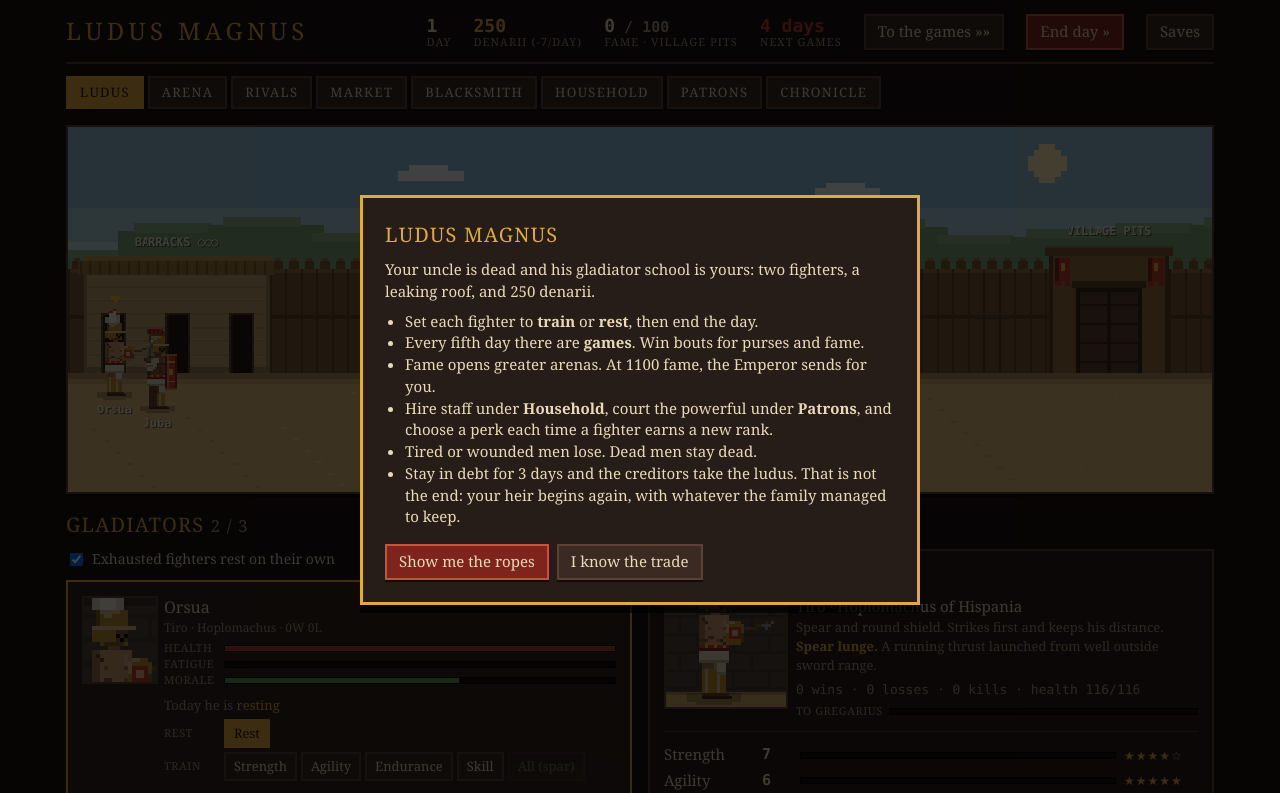
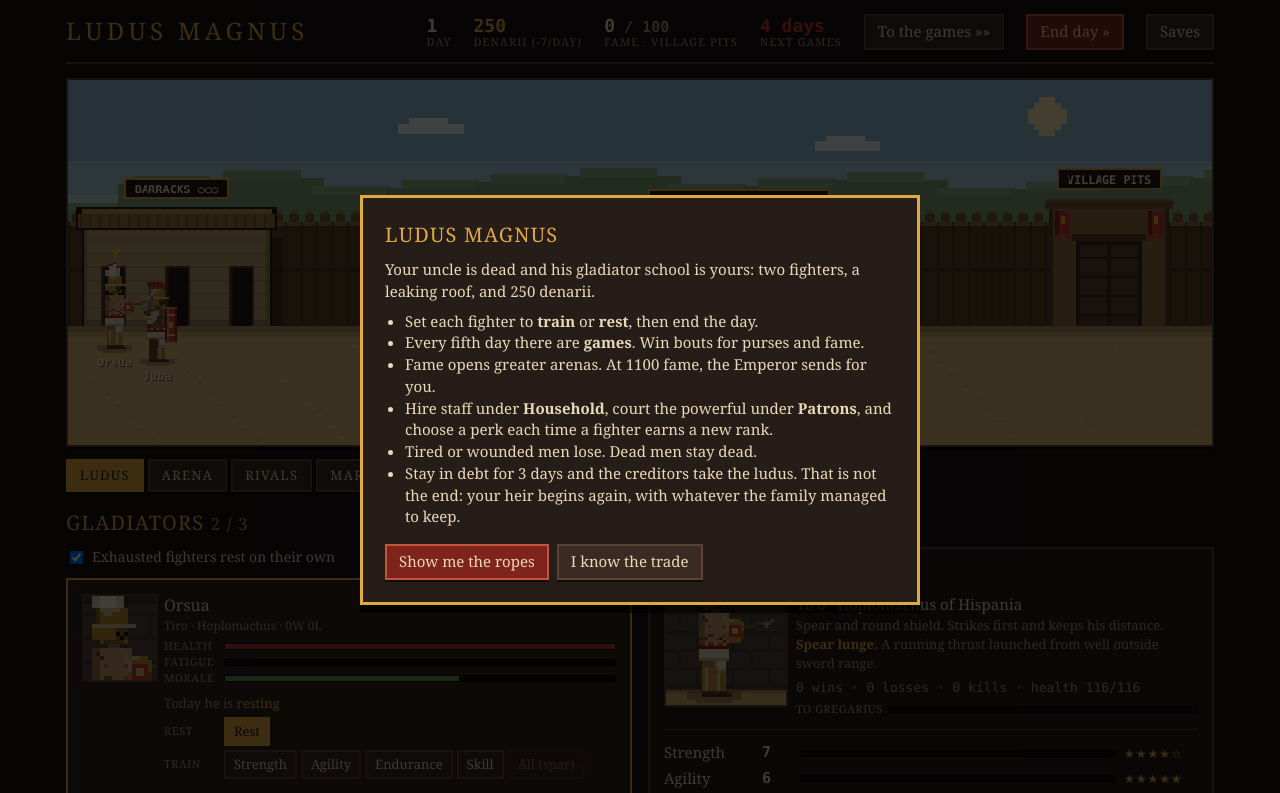
Before and after one commit to CheesusCrustBoyMillionare/ludus-magnus, a plain HTML site: page index.html in a window 1280 px wide. Shown: the top 793 px of the page. Drawn offline with Linux system fonts and the light colour scheme.

Commit message:
Keep the yard on every tab; make its buildings stand out
The ludus yard is now part of the page frame, above the tabs, so it
stays on screen whichever tab is open. Clicking a fighter in it opens
the Ludus tab on his dossier.

The back wall is shaded, and every building has an outline and throws
a shadow on it. The smaller structures get proper bodies and their own
colours: a green-striped healer's tent, a blue-canopied washing place,
a whitewashed cookhouse with a tiled roof, and a soot-black forge.
Higher levels keep the colour as a band. Names sit on dark plaques.

The yard stops redrawing while a fight covers the page.

Co-Authored-By: Claude Fable 5.2 <noreply@anthropic.com>

```diff
--- a/css/style.css
+++ b/css/style.css
@@ -164,4 +164,4 @@ button.mini.better { border-color: var(--green); }
 .item h3 { font-size: 16px; }
 
 /* the ludus yard */
-#yard { display: block; width: 100%; height: auto; aspect-ratio: 59 / 19; image-rendering: pixelated; border: 2px solid var(--line); box-shadow: 0 3px 0 #0006; margin-bottom: 16px; cursor: pointer; background: #8fbcd4; }
+#yard { display: block; width: 100%; height: auto; aspect-ratio: 59 / 19; image-rendering: pixelated; border: 2px solid var(--line); box-shadow: 0 3px 0 #0006; margin: 14px 0 0; cursor: pointer; background: #8fbcd4; }
--- a/index.html
+++ b/index.html
@@ -9,6 +9,7 @@
 <body>
 <div id="app">
   <header id="topbar"></header>
+  <canvas id="yard" width="1180" height="380" data-act="yard" data-tip="Your ludus. Buildings grow as you improve them. Click a fighter to open his dossier, or a building to go to its screen."></canvas>
   <nav id="tabs"></nav>
   <main id="view"></main>
 </div>
--- a/js/main.js
+++ b/js/main.js
@@ -50,7 +50,6 @@ const TIPS = {
   feud: 'Deepens when you kill their fighters or they kill yours. At 40 their champion calls you out; refusing costs you.',
   rations: 'Paid per fighter per day. Better food means higher morale.',
   dynasty: 'If debt takes the ludus, an heir begins again with what the family has kept. See the Chronicle for the house so far.',
-  yard: 'Your ludus. Buildings grow as you improve them. Click a fighter to open his dossier, or a building to go to its screen.',
   friend: 'Friends hit harder when they fight on the same side. If one dies, the other grieves, and may swear to kill the man who did it.',
   rivalbond: 'Rivals inside your own ludus train harder to outdo each other, but fight worse on the same side.',
   vow: 'He has sworn to face this rival. When that man appears on a card he fights him with extra fury; winning lifts him greatly.',
@@ -154,7 +153,7 @@ function render() {
   hideTip();
   renderTop(); renderTabs(); renderView(); paintPortraits();
   // a browser may briefly pair a cached page with newer scripts; never let a missing yard stop the game
-  if (ui.tab === 'ludus' && typeof startYard === 'function') startYard();
+  if (typeof startYard === 'function') startYard();
   renderTutor();
 }
 
@@ -277,8 +276,7 @@ function gladDetail(g) {
 function viewLudus() {
   if (!G.roster.length) return `<div class="panel">Your cells are empty. Visit the market.</div>`;
   if (!byId(ui.sel)) ui.sel = G.roster[0].id;
-  return `<canvas id="yard" width="1180" height="380" data-act="yard"${tip('yard')}></canvas>
-  <div class="cols">
+  return `<div class="cols">
     <div><h2>Gladiators <small>${G.roster.length} / ${capacity()}</small></h2>
       <label class="row"${tip('autorest')} style="margin-bottom:10px;font-size:14px;gap:6px"><input type="checkbox" data-chg="autorest" ${G.autoRest ? 'checked' : ''}> Exhausted fighters rest on their own</label><div class="grid">${G.roster.map(gladCard).join('')}</div></div>
     <div><h2>Dossier</h2>${gladDetail(byId(ui.sel))}</div>
@@ -779,7 +777,7 @@ const ACTIONS = {
   yard(v, w, el, e) {                       // click a fighter to open his dossier, a building to go to its screen
     const h = typeof yardPick === 'function' ? yardPick(el, e) : null;
     if (!h) return;
-    if (h.fighter) ui.sel = h.fighter; else ui.tab = h.tab;
+    if (h.fighter) { ui.sel = h.fighter; ui.tab = 'ludus'; } else ui.tab = h.tab;
     render();
   },
   activity(v, w, el) {
--- a/js/yard.js
+++ b/js/yard.js
@@ -41,6 +41,14 @@ function drawYard(cv, T) {
     ctx.fillStyle = 'rgba(0,0,0,.55)'; ctx.fillText(text, x + 0.5, y + 0.5);
     ctx.fillStyle = '#f2e6cc'; ctx.fillText(text, x, y);
   };
+  // building names sit on a dark plaque so they read against any wall
+  const sign = (x, y, text) => {
+    ctx.font = 'bold 6px Consolas, monospace'; ctx.textAlign = 'center';
+    const w = Math.ceil(ctx.measureText(text).width) + 8;
+    R(x - w / 2 - 1, y - 8, w + 2, 11, '#e0aa3e'); R(x - w / 2, y - 7, w, 9, '#241812');
+    ctx.fillStyle = '#f2e6cc'; ctx.fillText(text, x, y);
+  };
+  const OUT = '#2a1c14', SHADOW = 'rgba(0,0,0,.3)';
   const pips = (n, max) => '●'.repeat(n) + '○'.repeat(max - n);
   const smoke = (x, y, n, col) => {            // puffs drifting up and to the right
     for (let i = 0; i < n; i++) {
@@ -68,15 +76,20 @@ function drawYard(cv, T) {
     if (t >= 2) for (let x = 0; x < 590; x += 14) R(x, 69, 8, 5, W.c);
   }
 
+  R(0, 76, 590, GY - 76, 'rgba(24,14,8,.3)');      // the wall falls into shade so what stands before it shows
+
   // ---- generic building pieces ----
   const walls = (x, w, h, c) => {
     const y = GY - h, d = shade(c, 0.78);
+    R(x + w + 1, y + 6, 6, h - 6, SHADOW);                    // shadow thrown on the wall behind
+    R(x - 1, y - 1, w + 2, h + 1, OUT);                       // outline
     R(x, y, w, h, c); R(x, y, 2, h, d); R(x + w - 2, y, 2, h, d);
     for (let yy = y + 7; yy < GY - 2; yy += 7) R(x + 2, yy, w - 4, 1, shade(c, 0.9));
     R(x, GY - 3, w, 3, d);
     return y;
   };
   const roof = (x, y, w, kind) => {
+    if (kind === 'thatch') R(x - 4, y - 10, w + 8, 12, OUT); else if (kind === 'tile') R(x - 5, y - 13, w + 10, 15, OUT); else R(x - 3, y - 4, w + 6, 6, OUT);
     if (kind === 'thatch') { R(x - 3, y - 6, w + 6, 7, '#9a7a42'); R(x - 1, y - 9, w + 2, 3, '#b8964e'); for (let xx = x - 2; xx < x + w + 3; xx += 5) R(xx, y - 6, 1, 7, '#7a5e30'); }
     else if (kind === 'tile') { R(x - 4, y - 5, w + 8, 6, '#a8452e'); R(x - 1, y - 9, w + 2, 4, '#b8553a'); R(x + 5, y - 12, w - 10, 3, '#c9684a'); for (let xx = x - 3; xx < x + w + 4; xx += 4) R(xx, y - 5, 1, 6, '#7e3220'); }
     else { R(x - 2, y - 3, w + 4, 4, '#8a6a4a'); R(x - 2, y - 3, w + 4, 1, '#a8855e'); }
@@ -94,7 +107,7 @@ function drawYard(cv, T) {
     for (let i = 0; i < n; i++) door(x + 10 + i * ((w - 30) / Math.max(1, n - 1)), 11, 30);
     if (lv >= 2) { R(x, GY - 46, w, 2, '#a8905e'); for (let i = 0; i < n; i++) win(x + 12 + i * ((w - 30) / Math.max(1, n - 1)), GY - 74); }
     if (lv >= 3) { for (let xx = x - 2; xx <= x + w - 3; xx += 24) column(xx, GY - 46, 46); R(x - 3, GY - 49, w + 6, 4, '#f0e8d6'); }
-    label(x + w / 2, y - 14, 'BARRACKS ' + pips(lv, 3));
+    sign(x + w / 2, y - 17, 'BARRACKS ' + pips(lv, 3));
     hit(x, y - 12, x + w, GY, { tab: 'facilities' });
   }
   // ---- infirmary: a cot under an awning, then a hut, then stone, then columns ----
@@ -102,36 +115,57 @@ function drawYard(cv, T) {
     const lv = F.infirmary, x = 172, w = [36, 44, 52, 58][lv], h = [38, 48, 58, 66][lv];
     let y;
     if (lv === 0) {
-      y = GY - h; R(x, y, 2, h, '#7a5a2a'); R(x + w - 2, y, 2, h, '#7a5a2a'); R(x - 3, y, w + 6, 5, '#e8d7b0'); R(x - 3, y + 4, w + 6, 1, '#b8a888');
-      for (let xx = x; xx < x + w; xx += 8) R(xx, y, 4, 5, '#b8452e');
-      R(x + 8, GY - 9, 20, 3, '#f2ecd8'); R(x + 8, GY - 6, 2, 6, '#7a5a2a'); R(x + 26, GY - 6, 2, 6, '#7a5a2a'); R(x + 8, GY - 11, 5, 2, '#e8d7b0');
+      // a healer's tent: canvas walls, a green-striped awning, a cot inside
+      y = GY - h;
+      R(x + w + 1, y + 10, 6, h - 10, SHADOW);
+      R(x - 1, y + 5, w + 2, h - 5, OUT); R(x, y + 6, w, h - 6, '#efe6cf'); R(x, y + 6, 3, h - 6, '#cfc4a6'); R(x + w - 3, y + 6, 3, h - 6, '#cfc4a6');
+      R(x + 8, y + 13, w - 16, h - 13, '#33241c');
+      R(x - 5, y - 1, w + 10, 9, OUT); R(x - 4, y, w + 8, 7, '#efe6cf'); for (let xx = x - 4; xx < x + w + 4; xx += 8) R(xx, y, 4, 7, '#3f8a3a');
+      R(x + 10, GY - 10, w - 20, 3, '#f2ecd8'); R(x + 10, GY - 7, 2, 7, '#7a5a2a'); R(x + w - 12, GY - 7, 2, 7, '#7a5a2a'); R(x + 10, GY - 12, 5, 2, '#e8d7b0');
     } else {
-      y = walls(x, w, h, lv >= 2 ? '#ddd3bd' : '#c9b58a'); roof(x, y, w, lv >= 2 ? 'tile' : 'thatch');
+      y = walls(x, w, h, lv >= 2 ? '#f6f1e4' : '#efe6cf'); roof(x, y, w, lv >= 2 ? 'tile' : 'thatch');
+      R(x + 2, y + 2, w - 4, 3, '#3f8a3a');                                           // the healers' green band
       door(x + w / 2 - 6, 12, 30); win(x + 6, GY - 30); if (lv >= 2) win(x + w - 12, GY - 30);
       if (lv >= 3) { column(x - 3, GY - 40, 40); column(x + w - 2, GY - 40, 40); R(x - 4, GY - 43, w + 8, 4, '#f0e8d6'); }
       R(x + w / 2 - 5, y + 6, 10, 10, '#f2ecd8'); R(x + w / 2 - 1, y + 7, 1, 8, '#3f8a3a'); R(x + w / 2 - 2, y + 9, 3, 1, '#3f8a3a'); R(x + w / 2 - 1, y + 12, 3, 1, '#3f8a3a');
     }
-    label(x + w / 2, y - (lv ? 14 : 4), 'INFIRMARY ' + pips(lv, 3));
+    sign(x + w / 2, y - (lv ? (lv >= 2 ? 19 : 16) : 7), 'INFIRMARY ' + pips(lv, 3));
     hit(x, y - 12, x + w, GY, { tab: 'facilities' });
   }
   // ---- baths: a trough, then a bathhouse, then a dome, then a grand dome with columns ----
   {
-    const lv = F.baths, x = 244, w = [28, 46, 58, 70][lv], h = [10, 44, 52, 60][lv];
+    const lv = F.baths, x = 244, w = [34, 46, 58, 70][lv], h = [36, 44, 52, 60][lv];
     let y = GY - h;
-    if (lv === 0) { R(x, y, w, h, '#7a5a34'); R(x + 2, y + 2, w - 4, 4, '#5aa0d0'); R(x + 3, y + 2, 6, 1, '#bfe0f0'); R(x, y, w, 2, '#94703f'); }
+    if (lv === 0) {       // a washing place: a stone basin under a blue-striped canopy
+      R(x + w + 1, y + 10, 6, h - 10, SHADOW);
+      R(x - 1, y + 5, w + 2, h - 16, OUT); R(x, y + 6, w, h - 18, '#d3e6ec'); R(x, y + 6, 3, h - 18, '#b3ccd4');
+      R(x, y + 4, 2, h - 4, '#5a4334'); R(x + w - 2, y + 4, 2, h - 4, '#5a4334');
+      R(x - 5, y - 1, w + 10, 9, OUT); R(x - 4, y, w + 8, 7, '#eef6f8'); for (let xx = x - 4; xx < x + w + 4; xx += 8) R(xx, y, 4, 7, '#3d86c8');
+      R(x + 1, GY - 13, w - 2, 13, OUT); R(x + 2, GY - 12, w - 4, 12, '#c9c0aa'); R(x + 2, GY - 12, w - 4, 2, '#e4dcc8');
+      R(x + 5, GY - 10, w - 10, 5, '#3d9be0'); R(x + 6, GY - 10, 8, 1, '#c8e8f8'); R(x + w - 14, GY - 8, 6, 1, '#c8e8f8');
+    }
     else {
-      y = walls(x, w, h, '#e0d6c0'); R(x - 2, y - 3, w + 4, 4, '#f0e8d6');
+      y = walls(x, w, h, '#dfeaee'); R(x - 3, y - 4, w + 6, 6, OUT); R(x - 2, y - 3, w + 4, 4, '#f4fafb');
+      R(x + 2, y + 3, w - 4, 3, '#3d86c8');                                            // the bathers' blue band
       if (lv >= 2) { const dw = w - 20; for (let i = 0; i < 6; i++) R(x + 10 + i * 2, y - 5 - i * 3, dw - i * 4, 3, i % 2 ? '#c7d3d6' : '#b3c3c8'); }
       door(x + w / 2 - 6, 12, 30); R(x + 6, GY - 26, 8, 2, '#5aa0d0'); R(x + w - 14, GY - 26, 8, 2, '#5aa0d0');
       if (lv >= 3) { column(x - 3, GY - 40, 40); column(x + w - 2, GY - 40, 40); column(x + 12, GY - 40, 40); column(x + w - 17, GY - 40, 40); }
       smoke(x + w / 2, y - (lv >= 2 ? 22 : 4), 3 + lv, '#f4f8f8');
     }
-    label(x + w / 2, y - (lv >= 2 ? 30 : lv ? 10 : 4), 'BATHS ' + pips(lv, 3));
+    sign(x + w / 2, y - (lv >= 2 ? 32 : lv ? 12 : 7), 'BATHS ' + pips(lv, 3));
     hit(x, y - 12, x + w, GY, { tab: 'facilities' });
   }
   // ---- kitchen: what is over the fire depends on the rations ----
   {
     const x = 328, r = G.ration;
+    // a cookhouse: whitewashed wall, tiled roof and a dark hearth alcove, so the fire has something to burn against
+    { const kx = x - 12, kw = 60, kh = 46, ky = GY - kh;
+      R(kx + kw + 1, ky + 6, 6, kh - 6, SHADOW); R(kx - 1, ky - 1, kw + 2, kh + 1, OUT);
+      R(kx, ky, kw, kh, '#ecdcb8'); R(kx, ky, 3, kh, '#cdbb92'); R(kx + kw - 3, ky, 3, kh, '#cdbb92'); R(kx, GY - 3, kw, 3, '#cdbb92');
+      R(kx + 2, ky + 2, kw - 4, 3, '#c2552e');
+      roof(kx, ky, kw, 'tile');
+      R(x - 2, GY - 36, 32, 36, OUT); R(x - 1, GY - 35, 30, 35, '#3a2a22');
+      R(kx + kw - 16, GY - 31, 12, 1, '#7a5a2a'); R(kx + kw - 15, GY - 35, 3, 4, '#b0603a'); R(kx + kw - 10, GY - 34, 4, 3, '#8d9094'); }
     R(x, GY - 6, 26, 6, '#6a6058'); R(x + 2, GY - 8, 22, 3, '#7c7268');
     const fl = Math.sin(T * 9) > 0 ? 1 : 0;
     R(x + 8, GY - 12 - fl, 10, 5 + fl, '#e2702a'); R(x + 10, GY - 14 - fl, 6, 4, '#f5c04a'); R(x + 12, GY - 16, 2, 3, '#fff0b0');
@@ -141,17 +175,23 @@ function drawYard(cv, T) {
     if (r >= 1) { R(x + 30, GY - 14, 14, 2, '#7a5a2a'); R(x + 31, GY - 12, 2, 12, '#7a5a2a'); R(x + 41, GY - 12, 2, 12, '#7a5a2a'); R(x + 32, GY - 18, 5, 4, '#d9b877'); R(x + 38, GY - 17, 4, 3, '#d9b877'); }
     if (r === 2) { R(x - 8, GY - 16, 6, 16, '#b0603a'); R(x - 7, GY - 20, 4, 4, '#b0603a'); R(x - 8, GY - 16, 1, 16, '#8a4428'); }
     smoke(x + 13, GY - 32, 4, '#d8d8d8');
-    label(x + 14, GY - 40, RATIONS[r].name.toUpperCase());
-    hit(x - 8, GY - 46, x + 46, GY, { tab: 'facilities' });
+    sign(x + 18, GY - 63, 'KITCHEN: ' + RATIONS[r].name.toUpperCase());
+    hit(x - 12, GY - 60, x + 48, GY, { tab: 'facilities' });
     if (G.staff.cook) yardPerson(ctx, x - 12 + Math.round(Math.sin(T * 0.8) * 2), GY + 6, 1, { tunic: '#b9b09a', apron: '#f2ecd8', hair: '#5a3a22', item: 'ladle' });
   }
   // ---- forge: an anvil under a lean-to grows into an armourer's workshop ----
   {
     const lv = G.smith ? G.smith.level : 0, x = 392, w = [38, 46, 54, 60, 72][lv], h = [38, 46, 54, 60, 66][lv];
     let y = GY - h;
-    if (lv === 0) { R(x, y, 2, h, '#5a4334'); R(x + w - 2, y + 8, 2, h - 8, '#5a4334'); for (let i = 0; i < 6; i++) R(x - 3, y + i, w + 6 - i, 1, i % 2 ? '#8a6a3a' : '#9a7a42'); }
+    if (lv === 0) {       // a lean-to: soot-black planks behind, a slatted roof above
+      R(x + w + 1, y + 10, 6, h - 10, SHADOW);
+      R(x - 1, y + 5, w + 2, h - 5, OUT); R(x, y + 6, w, h - 6, '#4a3a36'); for (let xx = x + 5; xx < x + w; xx += 6) R(xx, y + 6, 1, h - 6, '#352825');
+      R(x - 5, y - 1, w + 10, 9, OUT); for (let i = 0; i < 7; i++) R(x - 4, y + i, w + 8, 1, i % 2 ? '#6a4a34' : '#8a6444');
+      R(x, y + 6, 2, h - 6, '#2e221e'); R(x + w - 2, y + 6, 2, h - 6, '#2e221e');
+    }
     else {
-      y = walls(x, w, h, lv >= 2 ? '#8a5a48' : '#9a8468'); roof(x, y, w, lv >= 3 ? 'tile' : 'flat');
+      y = walls(x, w, h, lv >= 2 ? '#8a4a3a' : '#6e5248'); roof(x, y, w, lv >= 3 ? 'tile' : 'flat');
+      R(x + 2, y + 2, w - 4, 3, '#e2702a');                                           // the smiths' ember band
       R(x + w - 14, y - 22, 9, 22, '#6a4a3c'); R(x + w - 15, y - 24, 11, 3, '#4a3428'); smoke(x + w - 10, y - 26, 3 + lv, '#6a6a6a');
       if (lv >= 4) { R(x + 6, y - 16, 8, 16, '#6a4a3c'); R(x + 5, y - 18, 10, 3, '#4a3428'); smoke(x + 9, y - 20, 4, '#6a6a6a'); }
       R(x + 5, GY - 34, w - 22, 34, '#1c130f');                                         // the open front
@@ -163,7 +203,7 @@ function drawYard(cv, T) {
     const sw = (T * 1.1) % 1;
     yardPerson(ctx, x + 16, GY + 3, 1, { tunic: '#6b5a48', apron: '#4a3323', hair: '#1e1612', skin: '#c9966c', item: 'hammer', swing: sw });
     if (sw > 0.5 && sw < 0.62) { R(x + 27, GY - 14, 1, 1, '#fff0b0'); R(x + 31, GY - 16, 1, 1, '#f5c04a'); R(x + 24, GY - 17, 1, 1, '#f5c04a'); R(x + 33, GY - 12, 1, 1, '#fff0b0'); }
-    label(x + w / 2, y - (lv ? (lv >= 3 ? 30 : 28) : 4), 'FORGE ' + pips(lv, 4));
+    sign(x + w / 2, y - (lv ? (lv >= 3 ? 34 : 32) : 7), 'FORGE ' + pips(lv, 4));
     hit(x, y - 12, x + w, GY + 4, { tab: 'smith' });
   }
   // ---- gate: banners multiply with fame ----
@@ -177,7 +217,7 @@ function drawYard(cv, T) {
     banner(x + 3); banner(x + 51);
     if (t >= 2) { R(x + 27, GY - 78, 2, 14, '#5a4334'); R(x + 29, GY - 78, 12 + Math.round(Math.sin(T * 3)), 7, '#c23b2e'); }
     if (t >= 3) { R(x + 26, GY - 61, 10, 9, '#e8b545'); R(x + 28, GY - 59, 6, 5, '#f8dc88'); }
-    label(x + 31, GY - 84 + (t >= 2 ? 0 : 12), TIERS[t].name.toUpperCase());
+    sign(x + 31, GY - 84 + (t >= 2 ? 0 : 10), TIERS[t].name.toUpperCase());
     hit(x, GY - 70, x + 62, GY, { tab: 'arena' });
     if (G.staff.scout) yardPerson(ctx, x - 8, GY + 8, -1, { tunic: '#4a6a3a', hair: '#2a1c14', item: 'scroll' });
   }
@@ -191,7 +231,7 @@ function drawYard(cv, T) {
   const drawPost = ([px, py]) => { ctx.fillStyle = 'rgba(0,0,0,.2)'; ctx.fillRect(px - 5, py - 1, 10, 2); R(px - 2, py - 34, 4, 34, '#7a5a2a'); R(px - 2, py - 34, 1, 34, '#5e4426'); R(px - 6, py - 26, 12, 2, '#7a5a2a'); R(px - 2, py - 36, 4, 2, '#94703f'); if (gl >= 2) { R(px - 3, py - 20, 6, 8, '#a8452e'); R(px - 2, py - 18, 4, 4, '#e8b545'); } };
   if (gl >= 1) { R(452, 148, 2, 22, '#5e4426'); R(470, 148, 2, 22, '#5e4426'); R(450, 152, 24, 2, '#7a5a2a'); for (let i = 0; i < 4; i++) R(455 + i * 5, 136, 1, 18, i % 2 ? '#c1c7cc' : '#7a5a2a'); }
   if (gl >= 3) { R(476, GY - 6, 14, 6, '#c9c0aa'); R(479, GY - 30, 8, 24, '#d6ccb8'); R(480, GY - 37, 6, 7, '#d6ccb8'); R(479, GY - 30, 2, 24, '#b5aa94'); R(488, GY - 40, 1, 34, '#b5aa94'); R(480, GY - 39, 6, 2, '#a8452e'); }
-  label(300, YARD.H - 4, 'TRAINING GROUND ' + pips(gl, 3));
+  sign(300, YARD.H - 4, 'TRAINING GROUND ' + pips(gl, 3));
   hit(190, GY + 8, 420, YARD.H, { tab: 'facilities', low: true });
 
   // ---- who is where ----
@@ -234,7 +274,8 @@ function drawYard(cv, T) {
 function yardFrame(ts) {
   const cv = document.getElementById('yard');
   if (!cv || !G) { yardRaf = 0; return; }
-  if (ts - yardLast > 30) { yardLast = ts; try { drawYard(cv, ts / 1000); } catch (e) { console.error(e); yardRaf = 0; return; } }
+  const arena = document.getElementById('arena');
+  if (ts - yardLast > 30 && !(arena && !arena.hidden)) { yardLast = ts; try { drawYard(cv, ts / 1000); } catch (e) { console.error(e); yardRaf = 0; return; } }
   yardRaf = requestAnimationFrame(yardFrame);
 }
 // Draw once at once, then keep it moving while the canvas is on the page.
```
